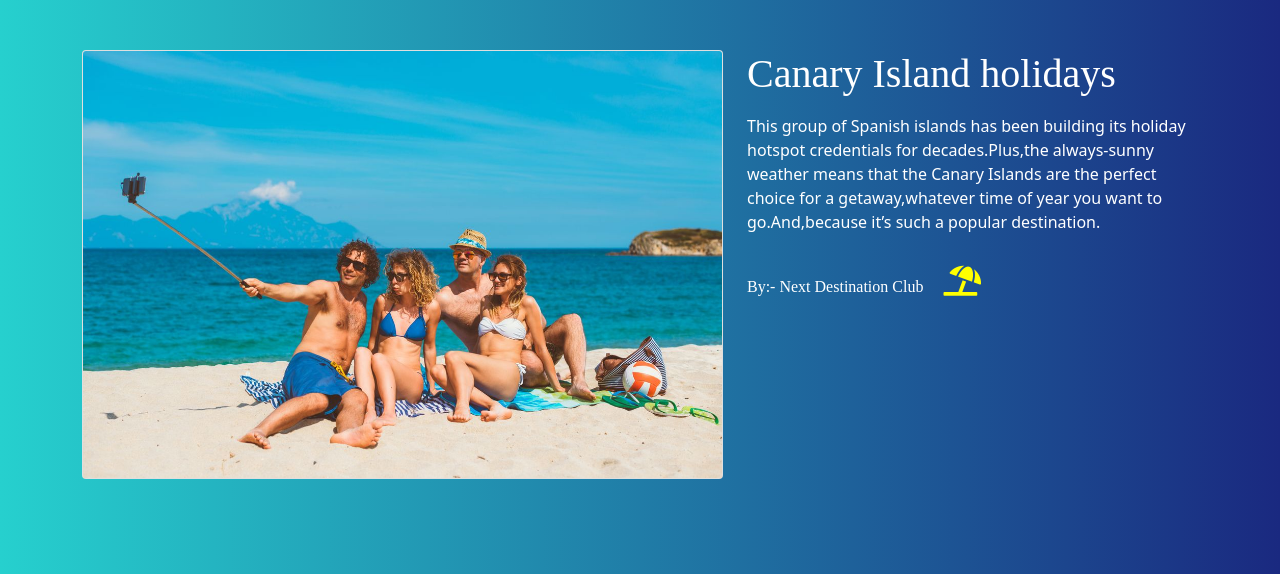
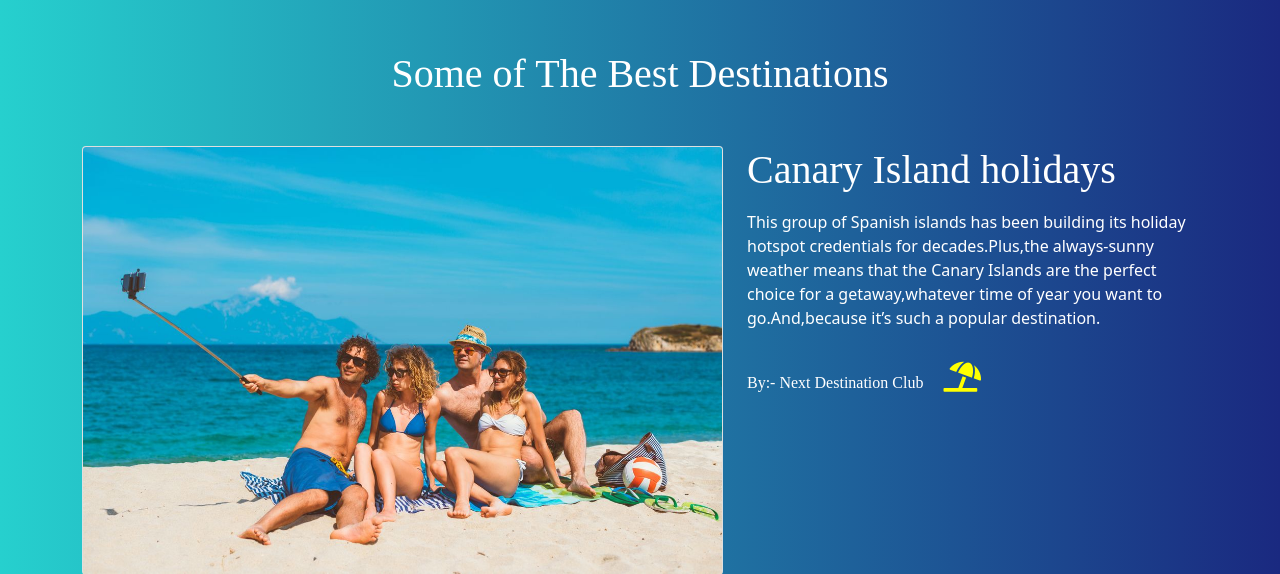
Before and after one commit to jas-sin82/next-destination-club-milestone-3, a Flask app: page /read_more in a window 1280 px wide. Shown: the part 130-704 px from the top of the page. Run offline with Flask 2, Linux system fonts and the light colour scheme; some libraries are stand-ins or nearby versions.

Commit message:
add comments to make file more readable

```diff
--- a/templates/read-more.html
+++ b/templates/read-more.html
@@ -1,9 +1,12 @@
 {% extends "base.html" %}
 {% block content %}
+<!--heading-->
+<h1 class="text-center mb-5 show-text-1">Some of The Best Destinations </h1>
 <main>
+    <!--this main section contains  3 different cards images with destinaion description-->
     <div class="container">
         <div class="row">
-            <div class="single-destination-container col-md-7 col-sm-12 mb-5">
+            <div class="single-destination-container col-md-7 col-sm-12  mb-5">
                 <div class="card">
                     <div class="card-image">
                         <img class="card-img-top" src="/static/images/beach-13.jpg" alt="beach image">
@@ -23,11 +26,11 @@
         </div>
     </div>
 </main>
+<!--2nd image card-->
 <section>
     <div class="container">
         <div class="row column-reverse">
             <div class="single-destination-container col-md-7 col-sm-12 mb-5 ">
-
                 <h1 class="mb-3 show-text-1"> Middle East ( UAE )holidays</h1>
                 <p class="show-text">On a holiday to Dubai and the UAE ancient traditions, pristine beaches and dramatic
                     desert come
@@ -51,6 +54,7 @@
         </div>
     </div>
 </section>
+<!--3rd image card-->
 <section>
     <div class="container">
         <div class="row ">
```
